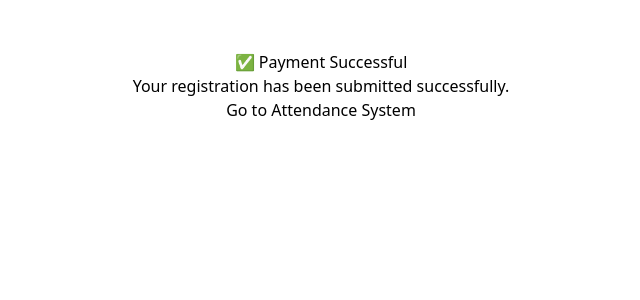
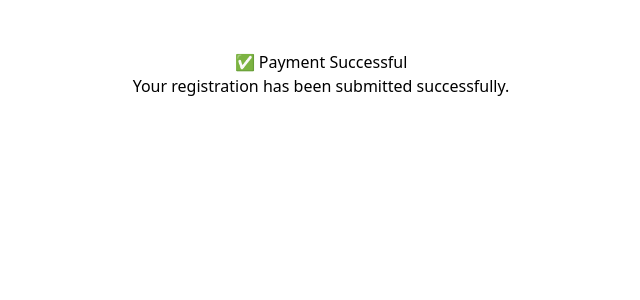
Before and after one commit to cbpmnit-glitch/cbp, a React (Vite) app: page /payment-success in a window 1280 px wide. Shown: the top 300 px of the page, without its empty margins (319-959 px from the left). Built offline with nearby package versions, Linux system fonts and the light colour scheme.

Commit message:
Update PaymentSuccess.jsx

```diff
--- a/src/PaymentSuccess.jsx
+++ b/src/PaymentSuccess.jsx
@@ -4,7 +4,6 @@ const PaymentSuccess = () => (
   <div style={{ textAlign: "center", marginTop: "50px" }}>
     <h1>✅ Payment Successful</h1>
     <p>Your registration has been submitted successfully.</p>
-    <a href="/attendance">Go to Attendance System</a>
   </div>
 );
 
```
